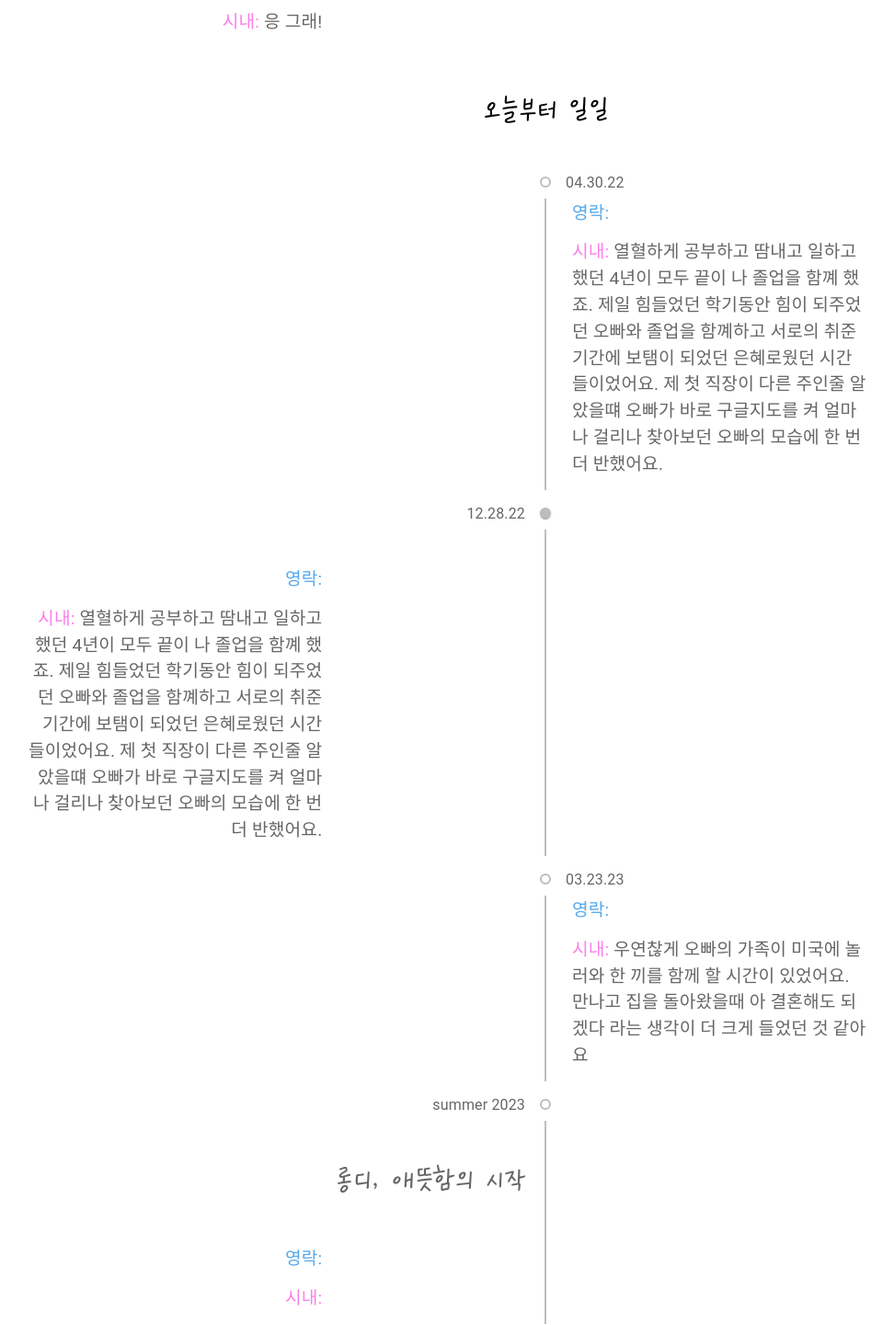
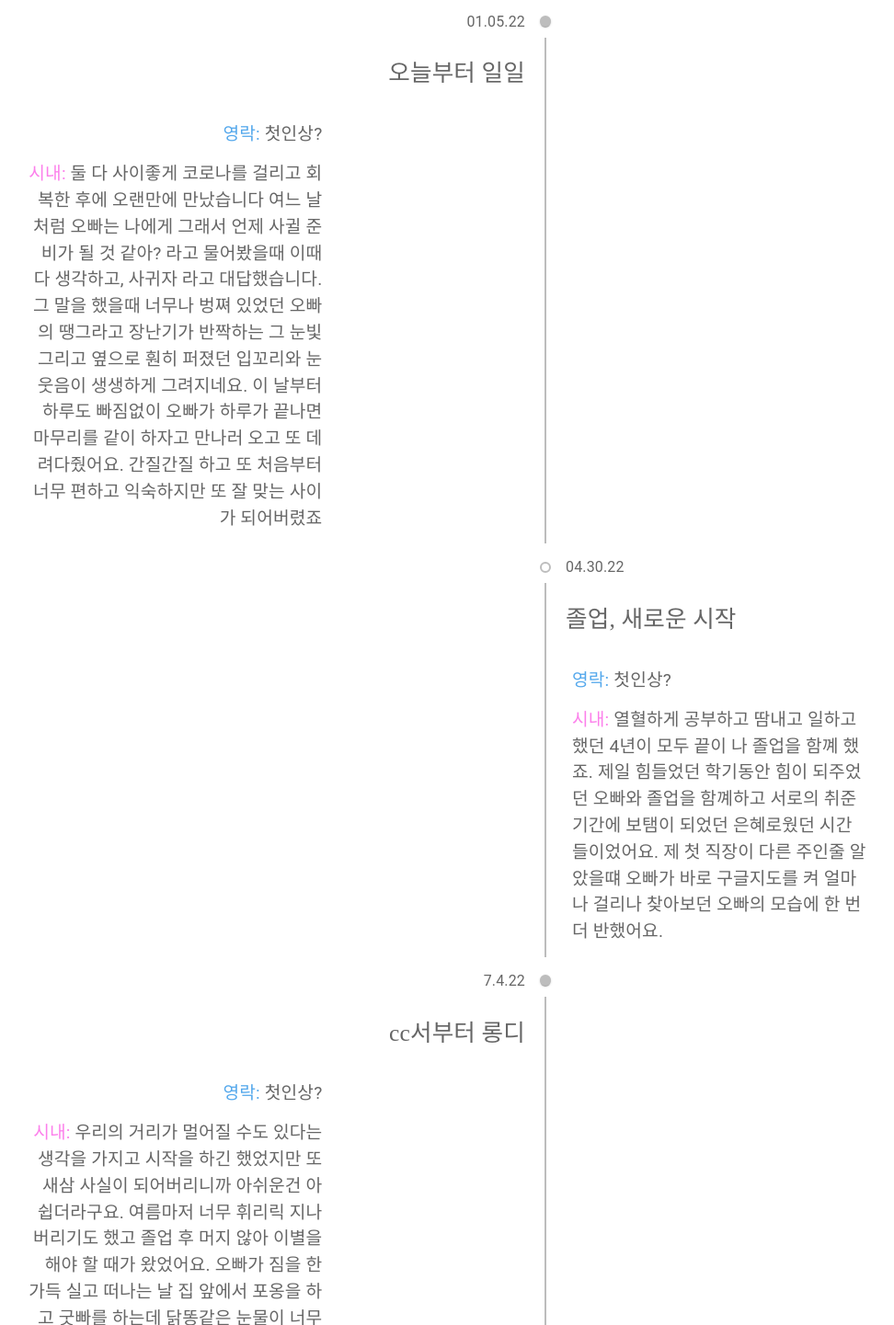
Before and after one commit to sinai228/wedding_inv, a React (Create React App) app: page /story in a window 1280 px wide. Shown: the part 2209-3650 px from the top of the page at 92% size, without its empty margins (47-1019 px from the left). Built offline with nearby package versions, Linux system fonts and the light colour scheme; a web font is replaced by a local one.

Commit message:
added kr

```diff
--- a/src/Story.css
+++ b/src/Story.css
@@ -20,14 +20,28 @@
   src: url("./assets/fonts/강원교육현옥샘.ttf") format("truetype");
 }
 
+@font-face {
+    font-family: 'OG_Renaissance_Secret-Rg';
+    src: url('https://cdn.jsdelivr.net/gh/projectnoonnu/noonfonts_2312-1@1.1/OG_Renaissance_Secret-Rg.woff2') format('woff2');
+    font-weight: normal;
+    font-style: normal;
+}
+
+@font-face {
+    font-family: 'OG_Renaissance_Secret-Rg';
+    src: url('https://cdn.jsdelivr.net/gh/projectnoonnu/noonfonts_one@1.0/InkLipquid.woff') format('woff');
+    font-weight: normal;
+    font-style: normal;
+}
 .Story {
   text-align: center;
   flex-direction: column;
+   font-family: "InkLipquid";
 }
 
 .body p {
-    font-family: "강원교육현옥샘";
-font-size: 3vw;
+    font-family: "InkLipquid";
+  font-size: 2vw;
 }
 
 .side {
--- a/src/Story.js
+++ b/src/Story.js
@@ -115,13 +115,13 @@ function Story() {
               <TimelineContent>11.6.21
              <p>{t('story.t3')}</p>
                 <div className="half">
-                  <span className="youngrak">{t('story.he')}: </span> </div>
+                  <span className="youngrak">{t('story.he')}: </span>
+                  {t('story.h3')}</div>
                 <div className="half">
                   <span className="sinai">{t('story.she')}: </span>
-              함께 공부하던 언니오빠들이 떠나 처음으로 저희 둘이 한 공간에 있게 되었어요.
-              한 질문이 그 다음 질문으로 이어지고 거의 6시간을 이야기 하는데 처음으로 오?
-              이 오빠가 조금 궁금해지는데? 라는 생각이 들더라구요
-              </div>
+                  {t('story.s3')}
+
+                </div>
               </TimelineContent>
             </TimelineItem>
             <TimelineItem>
@@ -132,47 +132,44 @@ function Story() {
               <TimelineContent>12.17.21
              <p>{t('story.t4')}</p>
                 <div className="half">
-                  <span className="youngrak">{t('story.he')}: </span> </div>
+                  <span className="youngrak">{t('story.he')}: </span>
+                  {t('story.h4')}</div>
                 <div className="half">
                   <span className="sinai">{t('story.she')}: </span>
-              학기가 끝나고 오빠가 불도저처럼 대쉬를 하더라구요. 이 때 많은 상황이 불확실하기도 했고
-              연애할 마음이 없었던 저의 마음을 오빠가 살며시 뒤바뀌었어요. 크리스마스 주에 저와 제 친구가 코로나를
-              걸렸을때도 맨날 찾아봐 병간호를 해 주는 오빠의 노력에 저의 마음을 확인하게 됐습니다.
-              </div>
+                  {t('story.s4')}
+                </div>
               </TimelineContent>
 
             </TimelineItem>
             <TimelineItem>
               <TimelineSeparator>
                 <TimelineDot />
+                <TimelineConnector />
               </TimelineSeparator>
-              <TimelineContent>01.05.22<div className="half">
-                <span className="youngrak">{t('story.he')}: </span>{t('story.t4')}</div>
+              <TimelineContent>01.05.22  <p>{t('story.t5')}</p><div className="half">
+                <span className="youngrak">{t('story.he')}: </span>
+                {t('story.h5')}</div>
                 <div className="half">
                   <span className="sinai">{t('story.she')}: </span>
-              응 그래!
-              </div></TimelineContent>
+                  {t('story.s5')}
+                </div></TimelineContent>
 
             </TimelineItem>
-            <div>
-              <p>{t('story.t5')}</p>
-            </div>
+
             <TimelineItem>
               <TimelineSeparator>
                 <TimelineDot variant="outlined" />
                 <TimelineConnector />
               </TimelineSeparator>
               <TimelineContent>04.30.22
-
+            <p>{t('story.t6')}</p>
                 <div className="half">
-                  <span className="youngrak">{t('story.he')}: </span> </div>
+                  <span className="youngrak">{t('story.he')}: </span>
+                  {t('story.h6')}</div>
                 <div className="half">
                   <span className="sinai">{t('story.she')}: </span>
-                열혈하게 공부하고 땀내고 일하고 했던 4년이 모두 끝이 나 졸업을 함꼐 했죠. 제일
-                힘들었던 학기동안 힘이 되주었던 오빠와 졸업을 함꼐하고 서로의 취준기간에
-                보탬이 되었던 은혜로웠던 시간들이었어요. 제 첫 직장이 다른 주인줄 알았을떄 오빠가
-                바로 구글지도를 켜 얼마나 걸리나 찾아보던 오빠의 모습에 한 번 더 반했어요.
-              </div>
+                  {t('story.s6')}
+                </div>
               </TimelineContent>
             </TimelineItem>
             <TimelineItem>
@@ -180,17 +177,15 @@ function Story() {
                 <TimelineDot />
                 <TimelineConnector />
               </TimelineSeparator>
-              <TimelineContent>12.28.22
-              <p></p>
+              <TimelineContent>7.4.22  <p>{t('story.t7')}</p>
+                <p></p>
                 <div className="half">
-                  <span className="youngrak">{t('story.he')}: </span> </div>
+                  <span className="youngrak">{t('story.he')}: </span>
+                  {t('story.h7')}</div>
                 <div className="half">
                   <span className="sinai">{t('story.she')}: </span>
-                열혈하게 공부하고 땀내고 일하고 했던 4년이 모두 끝이 나 졸업을 함꼐 했죠. 제일
-                힘들었던 학기동안 힘이 되주었던 오빠와 졸업을 함꼐하고 서로의 취준기간에
-                보탬이 되었던 은혜로웠던 시간들이었어요. 제 첫 직장이 다른 주인줄 알았을떄 오빠가
-                바로 구글지도를 켜 얼마나 걸리나 찾아보던 오빠의 모습에 한 번 더 반했어요.
-              </div>
+                  {t('story.s7')}
+                </div>
               </TimelineContent>
             </TimelineItem>
             <TimelineItem>
@@ -198,30 +193,13 @@ function Story() {
                 <TimelineDot variant="outlined" />
                 <TimelineConnector />
               </TimelineSeparator>
-              <TimelineContent>03.23.23
-              <div className="half">
-                  <span className="youngrak">{t('story.he')}: </span> </div>
+              <TimelineContent>7-12.22 <p>{t('story.t8')}</p>
                 <div className="half">
-                  <span className="sinai">{t('story.she')}:</span> 우연찮게 오빠의 가족이 미국에 놀러와 한 끼를 함께 할 시간이 있었어요.
-                만나고 집을 돌아왔을때 아 결혼해도 되겠다 라는 생각이 더 크게 들었던 것 같아요
-
-              </div>
-
-              </TimelineContent>
-
-            </TimelineItem>
-            <TimelineItem>
-              <TimelineSeparator>
-                <TimelineDot variant="outlined" />
-                <TimelineConnector />
-              </TimelineSeparator>
-              <TimelineContent>summer 2023
-             <p>{t('story.t8')}</p>
-                <div className="half">
-                  <span className="youngrak">{t('story.he')}: </span> </div>
+                  <span className="youngrak">{t('story.he')}:
+                  </span> {t('story.h8')}</div>
                 <div className="half">
                   <span className="sinai">{t('story.she')}: </span>
-
+                  {t('story.s8')}
                 </div>
 
               </TimelineContent>
@@ -232,27 +210,13 @@ function Story() {
                 <TimelineDot variant="outlined" />
                 <TimelineConnector />
               </TimelineSeparator>
-              <TimelineContent>08.2023
-             <p>늘어난 우리의 가족</p>
+              <TimelineContent>12.28.22 <p>{t('story.t9')}</p>
                 <div className="half">
-                  <span className="youngrak">{t('story.he')}: </span> </div>
+                  <span className="youngrak">{t('story.he')}:    </span>
+                  {t('story.h8')}</div>
                 <div className="half">
                   <span className="sinai">{t('story.she')}: </span>
-                </div>
-              </TimelineContent>
-            </TimelineItem>
-            <TimelineItem>
-              <TimelineSeparator>
-                <TimelineDot variant="outlined" />
-                <TimelineConnector />
-              </TimelineSeparator>
-              <TimelineContent>12.2023
-             <p>우리 결혼할까? </p>
-                <div className="half">
-                  <span className="youngrak">{t('story.he')}: </span> </div>
-                <div className="half">
-                  <span className="sinai">{t('story.she')}: </span>
-
+                  {t('story.s9')}
                 </div>
 
               </TimelineContent>
@@ -263,12 +227,13 @@ function Story() {
                 <TimelineDot variant="outlined" />
                 <TimelineConnector />
               </TimelineSeparator>
-              <TimelineContent>08.2023
-             <p>{t('story.t9')}</p>
+              <TimelineContent>08.04.2023 <p>{t('story.t10')}</p>
                 <div className="half">
-                  <span className="youngrak">{t('story.he')}: </span> </div>
+                  <span className="youngrak">{t('story.he')}: </span>
+                  {t('story.h10')}</div>
                 <div className="half">
                   <span className="sinai">{t('story.she')}: </span>
+                  {t('story.s10')}
                 </div>
               </TimelineContent>
             </TimelineItem>
@@ -277,36 +242,35 @@ function Story() {
                 <TimelineDot variant="outlined" />
                 <TimelineConnector />
               </TimelineSeparator>
-              <TimelineContent>1.2024
-             <p>{t('story.t10')} </p>
+              <TimelineContent>01.19.2023
+             <p>{t('story.t11')}</p>
                 <div className="half">
-                  <span className="youngrak">{t('story.he')}: </span> </div>
+                  <span className="youngrak">{t('story.he')}: </span>
+                  {t('story.h11')}</div>
                 <div className="half">
                   <span className="sinai">{t('story.she')}: </span>
-
+                  {t('story.s11')}
                 </div>
 
               </TimelineContent>
 
             </TimelineItem>
-
             <TimelineItem>
               <TimelineSeparator>
                 <TimelineDot variant="outlined" />
                 <TimelineConnector />
               </TimelineSeparator>
-              <TimelineContent>05.2024
-             <p>{t('story.t11')}</p>
+              <TimelineContent>05.04.2023
+             <p>{t('story.t12')}</p>
                 <div className="half">
-                  <span className="youngrak">{t('story.he')}: </span> </div>
+                  <span className="youngrak">{t('story.he')}: </span>
+                  {t('story.h12')} </div>
                 <div className="half">
                   <span className="sinai">{t('story.she')}: </span>
-                </div>
+                  {t('story.h12')}</div>
               </TimelineContent>
             </TimelineItem>
           </Timeline>
-
-
           <div>
             <p>start!</p>
           </div>
--- a/src/translations/kr/common.json
+++ b/src/translations/kr/common.json
@@ -58,7 +58,7 @@
     "t6": "졸업, 새로운 시작",
     "t7": "cc서부터 롱디",
     "t8": "롱디, 애뜻함의 시작",
-    "t9": "한 발자국 더 가까이...!",
+    "t9": "너에게로 한 발자국 더 가까이...!",
     "t10": "늘어난 우리의 가족",
     "t11": "가깝고도 너무나 먼 그대여",
     "t12": "나랑 결혼해줄래?",
@@ -67,27 +67,27 @@
     "s1": "처음에는 그냥 재미있는 오빠네 싶었어요. 두달간 매일 같은곳에서 공부하느라 자주 마추졌는데 엄청 깍듯이 대해서 친해지기 어려운 사람이구나 했죠. 사이로 친해졌어요.",
     "h2": "핫했습니다 서로 그럴일이 없다고 지금도 우기지만 전 분명히 긴머리에 민소매 그리고 청바지를 입은 시내를 봤습니다. 눈길이 가더라구요 신경이 쓰였어요 눈도장은… 확실히 찍혔습니다 (장모님 장인어른 죄송합니다)",
     "s2": "이 달에 주차장에서 처음으로 지나친 기억이 있는데 와 사슴 같은 눈망울을 가진 분이다 라고 생각했죠.",
-    "h3": "첫인상?",
-    "s3": "첫인상?",
+    "h3": "오랜기간 얼음왕자 컨셉을 유지했어요 스터디 그룹에서 상당시간을 같이 공부했는데도 말이죠. 이때가 기회였습니다 단둘이 대화를 시작할 수 있는. 시간이 가는줄 몰랐어요. 공부는 뒷전이 됬고 장난도 치면서 끊임없이 대화를 이어갔습니다. 너무 편안했어요 재밌었고 한층 더 가까워진 걸 느껴서 작전 성공이라고 느꼈습니다.",
+    "s3": "함께 공부하던 언니오빠들이 떠나 처음으로 저희 둘이 한 공간에 있게 되었어요. 한 질문이 그 다음 질문으로 이어지고 거의 6시간을 이야기 하는데 처음으로 오? 이 오빠가 조금 궁금해지는데? 라는 생각이 들더라구요",
     "h4": "첫인상?",
-    "s4": "첫인상?",
+    "s4": "학기가 끝나고 오빠가 불도저처럼 대쉬를 하더라구요. 이 때 많은 상황이 불확실하기도 했고 연애할 마음이 없었던 저의 마음을 오빠가 살며시 뒤바뀌었어요. 크리스마스 주에 저와 제 친구가 코로나를걸렸을때도 맨날 찾아봐 병간호를 해 주는 오빠의 노력에 저의 마음을 확인하게 됐습니다.",
     "h5": "첫인상?",
-    "s5": "첫인상?",
+    "s5": "둘 다 사이좋게 코로나를 걸리고 회복한 후에 오랜만에 만났습니다 여느 날 처럼 오빠는 나에게 그래서 언제 사귈 준비가 될 것 같아? 라고 물어봤을때 이때다 생각하고, 사귀자 라고 대답했습니다. 그 말을 했을때 너무나 벙쪄 있었던 오빠의 땡그라고 장난기가 반짝하는 그 눈빛 그리고 옆으로 훤히 퍼졌던 입꼬리와 눈웃음이 생생하게 그려지네요. 이 날부터 하루도 빠짐없이 오빠가 하루가 끝나면 마무리를 같이 하자고 만나러 오고 또 데려다줬어요. 간질간질 하고 또 처음부터 너무 편하고 익숙하지만 또 잘 맞는 사이가 되어버렸죠",
     "h6": "첫인상?",
-    "s6": "첫인상?",
+    "s6": "열혈하게 공부하고 땀내고 일하고 했던 4년이 모두 끝이 나 졸업을 함꼐 했죠. 제일 힘들었던 학기동안 힘이 되주었던 오빠와 졸업을 함꼐하고 서로의 취준기간에 보탬이 되었던 은혜로웠던 시간들이었어요. 제 첫 직장이 다른 주인줄 알았을떄 오빠가 바로 구글지도를 켜 얼마나 걸리나 찾아보던 오빠의 모습에 한 번 더 반했어요.",
     "h7": "첫인상?",
-    "s7": "첫인상?",
+    "s7": "우리의 거리가 멀어질 수도 있다는 생각을 가지고 시작을 하긴 했었지만 또 새삼 사실이 되어버리니까 아쉬운건 아쉽더라구요. 여름마저 너무 휘리릭 지나버리기도 했고 졸업 후 머지 않아 이별을 해야 할 때가 왔었어요. 오빠가 짐을 한 가득 실고 떠나는 날 집 앞에서 포옹을 하고 굿빠를 하는데 닭똥같은 눈물이 너무 애처럽게 흘러나오는거예요. 울면 오빠도 너무 힘들텐데 하는 생각마저 들지도 않았고 그냥 누구를 떠나보내는게 이렇게 슬픈거구나 라는 실감을 이 때 했어요. 이제는 내일보자 라는 약속 대신 다음에 또 봐 말과 함께 기약없는 만남으로 변하는게 마음이 찢어지더군요",
     "h8": "첫인상?",
-    "s8": "첫인상?",
+    "s8": "오빠가 가고 저의 일상은 그냥 더 바삐 움직일수밖에 없었어요. 일헬스장친구와밥약을 매일매일 하기 바빴고 아무래도 오빠의 일에 비해서 제가 시간이 남아돌았어서 항상 오빠에 출퇴근 시간만을 기다리게 되었어요. 그래도 한달에 한번, 오빠가 휴일에 놀러오거나 제가 버스를 타고 가서 데이트를 즐기고 왔었어요 한 번은 이틀동안 연락 두절이 되었어서 사고라도 났다 하며 걱정이 너무 됐었었고 끝내 연락이 닿았을땐 화남 반 그리거 걱정과 우려 반으로 울음이 터져버린 기억도 있네요",
     "h9": "첫인상?",
-    "s9": "첫인상?",
+    "s9": "졸업 이후 일년을 많은 변화 속 가운데 너무 정체된 느낌을 많이 받았어요. 그래서 할 수 있을때 모험을 펼처봐야지 라는 생각과 동시에 뉴욕, la, 버지니아 텍사스 등을 알아보면서 그나마 가까워서 만만했던 앤아버에서시작을 해야겠다 라는 생각을 하여 한달만에 집을 구해 이사를 했습니다. 2시간 반 거리를 이제 30분으로 줄이며 특별한 일이 없으면 주말마다 볼 수 있게 되었어요",
     "h10": "첫인상?",
-    "s10": "첫인상?",
+    "s10": "작년 팔월 제일로 친한 동기 언니가 제 친오빠에게 시집을 가는 극 귀한 경험을 체험했죠. 기쁘다 못 해 진짜 저에겐 너무나 특별한 날이었어요 친구를 평생 볼 수 있는 명분이 생기고 나의 친오빠보다 더 친한 새언니를 얻는다는 큰 축복. 이렇게 어린 꼬마 신랑 신부를 보며 잘 살아가는 그 둘의 모습이 저와 영락씨에게는 도전이었고 제일 큰 응원이 되었습니다. 그 둘이 결혼함과 동시에 엄마아빠를 다시 한국으로 배웅하며 저는 큰 슬픔과 외로움에 잠겨서 일주일정도를 힘들게 보냈습니다 이 와중에 멀리서 영락씨는 ",
     "h11": "첫인상?",
-    "s11": "첫인상?",
+    "s11": "저희의 8개월동안이 딱 이랬습니다. 45분쯤의 거리가 너무나 멀게 느껴졌던 운전 초반. 차가 있어도 만나러 가지 못하고 퇴근하며 전화통화하는 주중을 보낼때는 우리 롱디 끝난거 맞나? 라는 생각이 들었죠 퇴근을 마치고 나면 오빠와 저의 거리는 1시간. 오직 서로를 위해 만날 수 있는 날은 토요일 하루 뿐이었습니다. 둘 다 반자취만 했기 때문에 누구를 편하게 부를 수도 없었어요. 항상 바깥 데이트를 하며 근교에 있는 카페, 공원, 음식점, 도서관, 바, 헬스장을 다 누비고 다녔죠. 기존에 5분 거리에 살았었을때랑은 너무나 달라졌지만 이 거리에서 주말마다 만날 수 있음을 감사하며 온갖 추억들을 쌓았습니다 저는 극심한 효율충이기 때문에 자주 오빠랑 누가 가냐 어딜 가냐 이야기 할 때 충돌이 잦았거든요 어쩌면 저희의 이 가깝지도 않고 너무 멀지도 않은 거리가 결혼을 일찍 해야지! 라는 충동을 일으킨 것 같기도 합니다",
     "h12": "첫인상?",
-    "s12": "After work, we met up to get dinner together. I was pretty grumpy that night, but he had a very cute surprise in him room. He had a cute wall of our photos together and a seat surrounded by petals and candles. The next day, he and our friends planned a surprise and all of HV, ER, ZP, YJ came to celebrate (muah).",
+    "s12": "작년 여름부터 오빠에게 버릇처럼 했던 말이 바로 반지나 가져와 이었습니다 근데 그 일이 사실이 된 건 바로 1월 어느 금요일. 일을 마치고 장을 보고 함께 저녁을 해 먹는데 전 바로 부엌에 들어가 손부터 씻고 재료를 다듬는데 오빠가 자꾸 위까지 올라와 외투를 벗으라고 하는거예요. 별 생각은 없었는데 굳이 올라가기도 귀찮고 해서 계속 버텼죠 (나중에 들었지만 오빤 속이 타고 있었데요 키키) 엄청 요구를 하길래 그냥 따라 올라갔는데 방문을 열자 촛불과 꽃길에 둘러싸인 의자와 저희의 2년간에 추억들이 벽에 보인는거예요.. 진짜 이 때 느꼈던 감동의 쓰나미가 진짜 훅 지나가더라구요. 자리에 앉자마자 눈물이 차오르고 yes라고 할 땐 글썽글썽 하며 껴안았던 기억이 있네요",
     "h13": "첫인상?",
-    "s13": "I recognize that marriage life won't be always like our first date, but it does provide us a change and a challenge to be in the competition of who can be more of a service. We're in this together for life, and I hope that you'll stay with us to see our journey as we grow and bloom"
+    "s13": "영락씨, 언제나 나무처럼 그 자리에 굳건하게 있어줘서 고마워. 내가 신나 있을 때도 또 기분이 안 좋아 우울해하고 짜증내는 모습의 나까지 사랑해주는 영락씨, 계속 그래야 할거야((=^▽^)σ) 함께 헤쳐나가야 하는 이 모험 속에서 익숙함에 소중함을 잃지 않고 서로를 더 더 배려할 수 있는 경쟁에 뛰어들려고 합니다 미래가 프라미싱한  "
   }
 }
```
